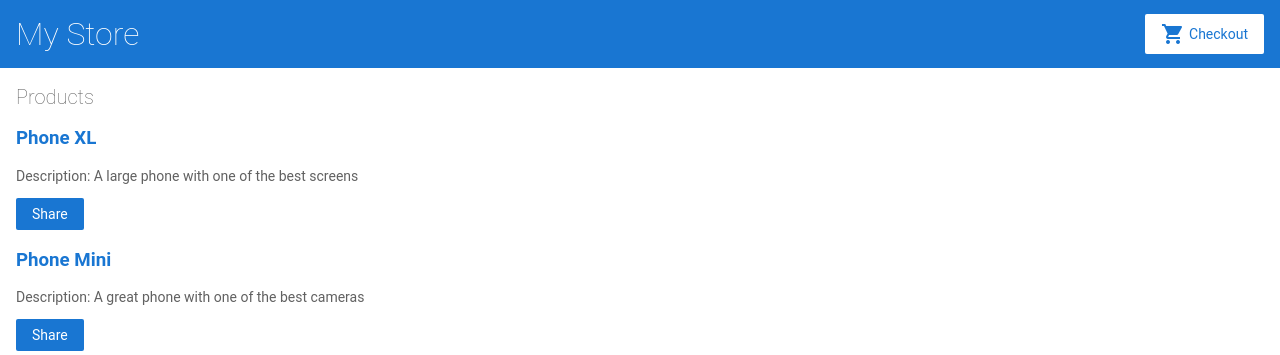
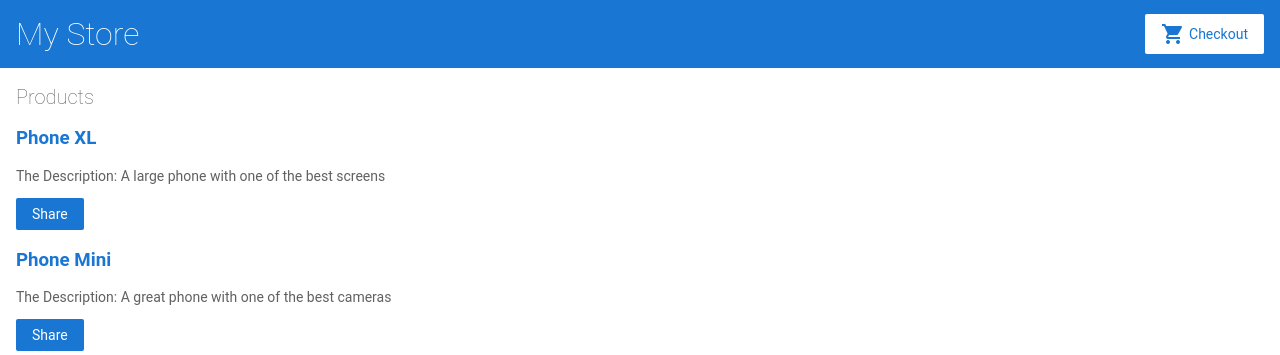
Before and after one commit to DeviantGnome/angular-getting-started, an Angular app: page / in a window 1280 px wide. Shown: the top 355 px of the page. Built offline with nearby package versions, Linux system fonts and the light colour scheme.

Commit message:
1 file modified

```diff
--- a/src/app/product-list/product-list.component.html
+++ b/src/app/product-list/product-list.component.html
@@ -8,7 +8,7 @@
   </h3>
 
   <p *ngIf="product.description">
-    Description: {{product.description}}
+    The Description: {{product.description}}
   </p>
 
   <button (click)="share()">
```
